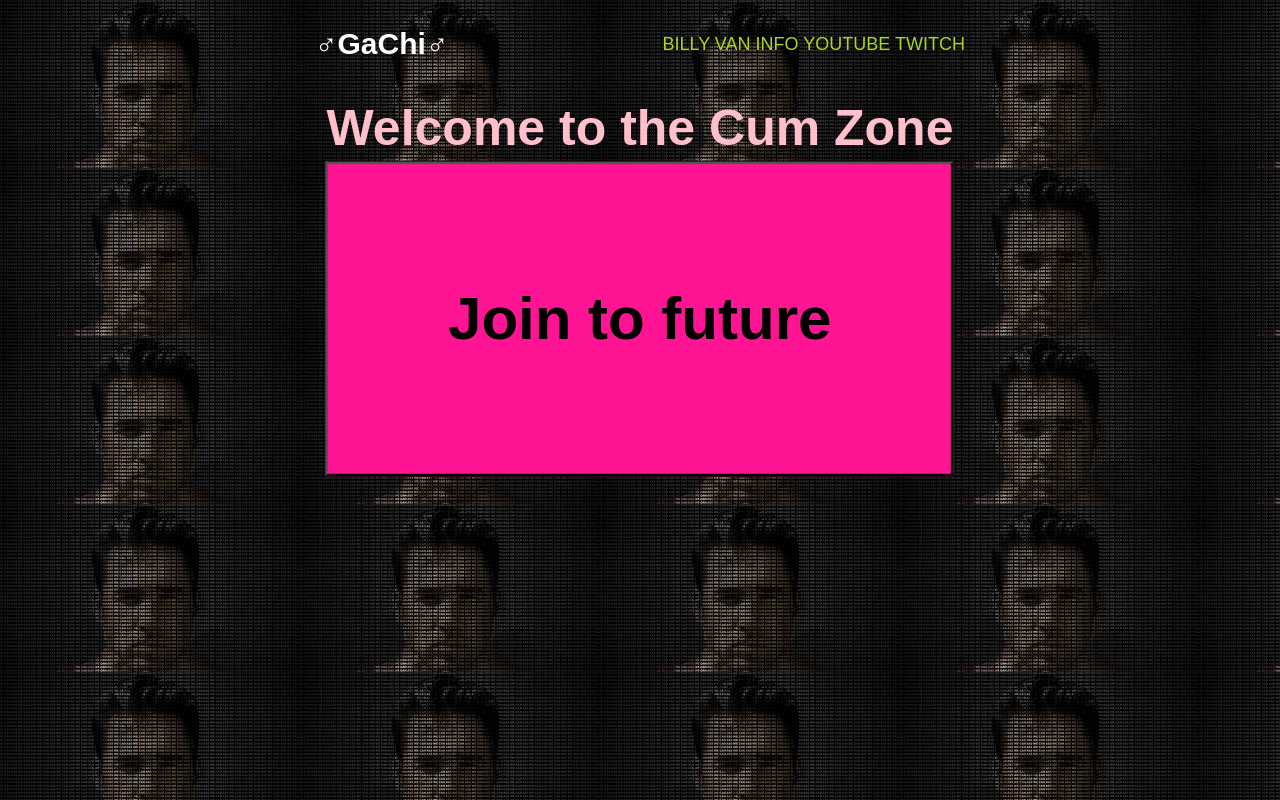
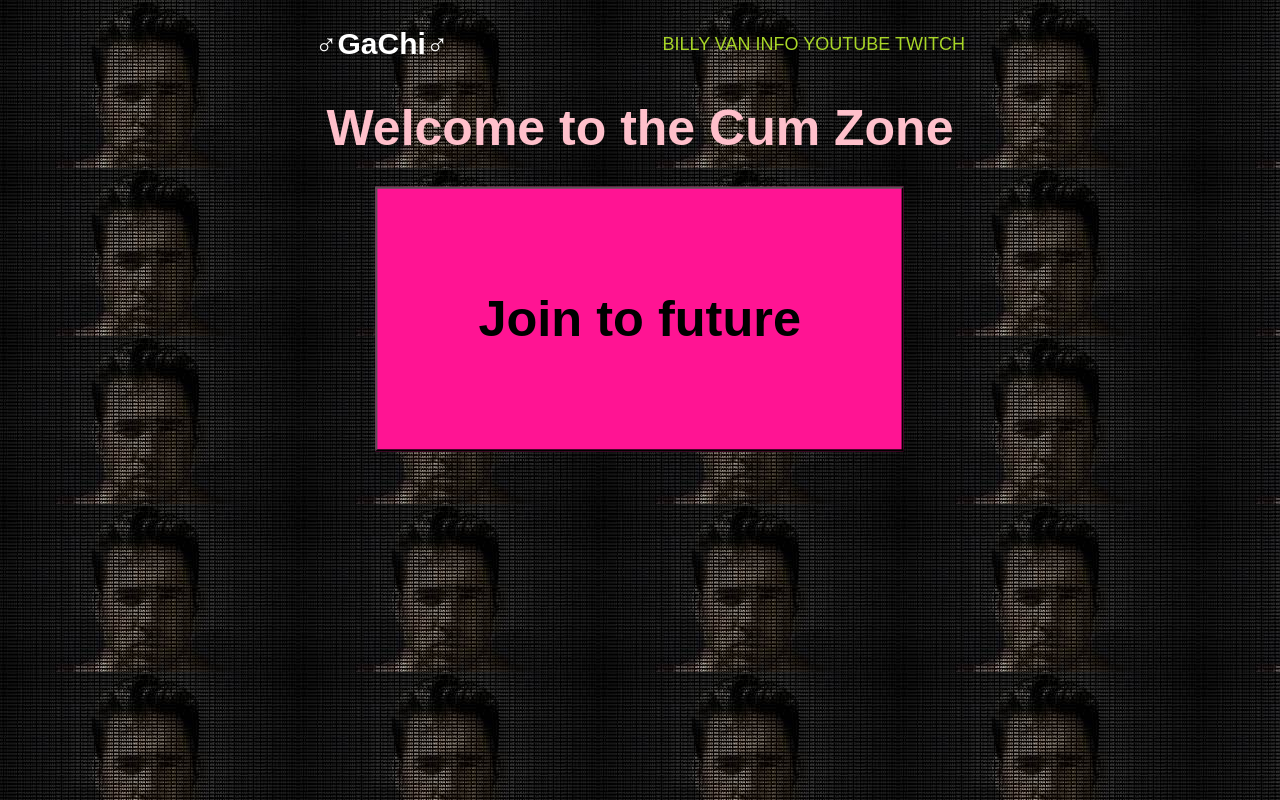
Before and after one commit to Konchenii/Konchenii.github.io, a plain HTML site: page index.html in a window 1280 px wide. In both pictures the pointer is over the button "Join to future". Drawn offline with Linux system fonts and the light colour scheme.

Commit message:
Update style.css

```diff
--- a/assets/css/style.css
+++ b/assets/css/style.css
@@ -42,7 +42,7 @@ body {
     font-size: 50px;
 }
 .reg-btn:hover {
-    transform: scale(1.2);
+    transform: scale(1.01)
 }
 .video-container {
     display: none;
```
